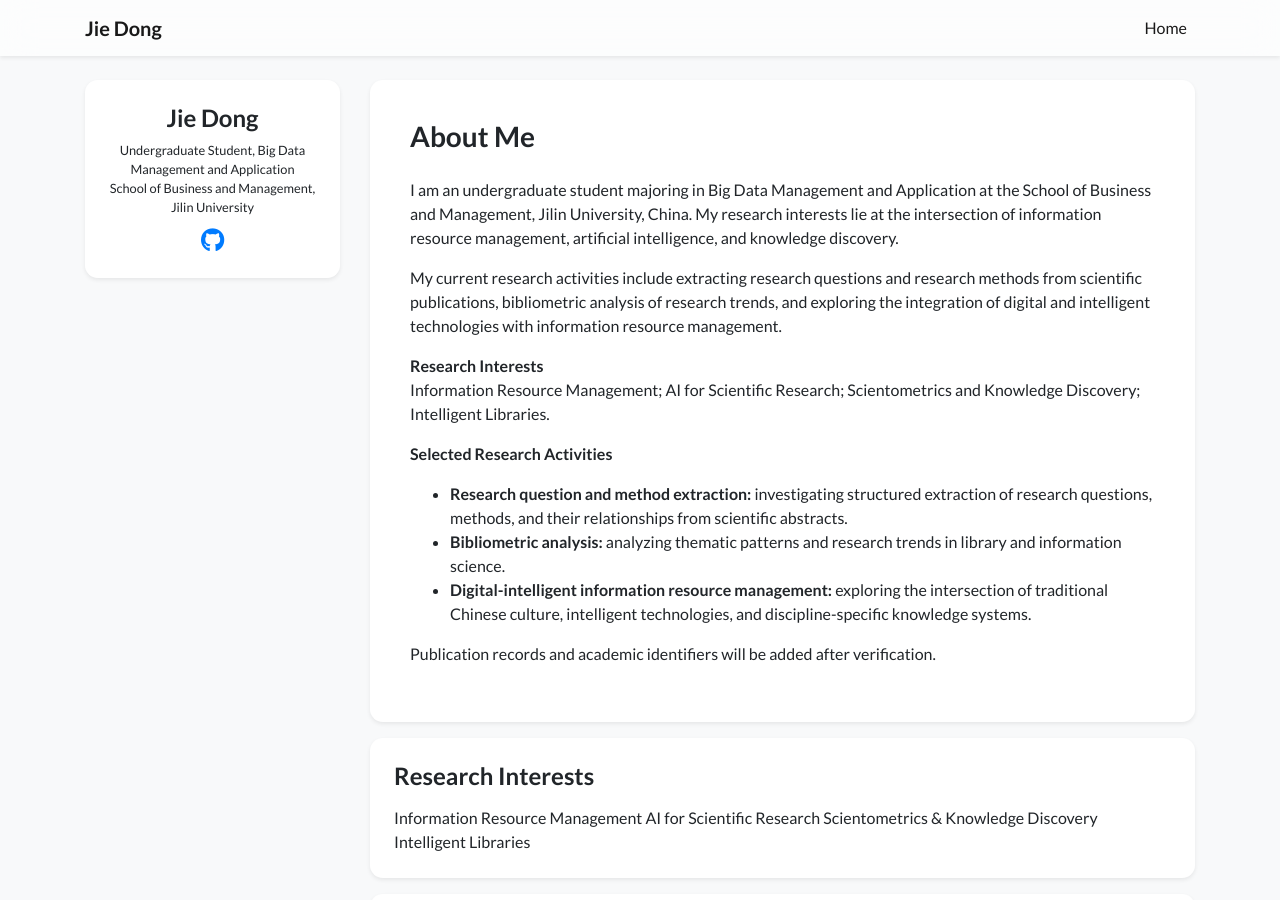
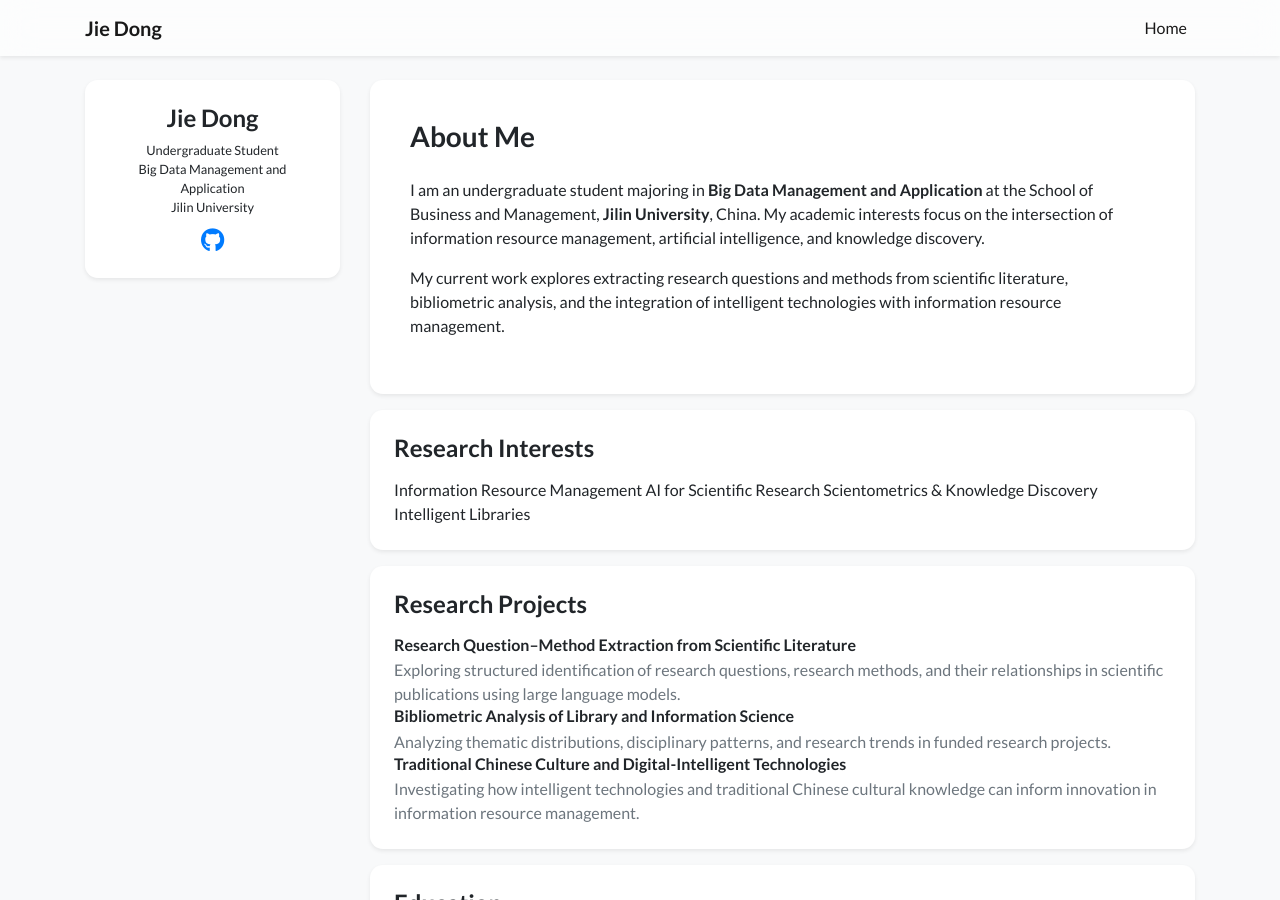
Before and after one commit to The-Tracker/The-Tracker.github.io, a Jekyll site: the page built from index.html, in a window 1280 px wide and 900 px high. Built offline with Jekyll 4.4.1, drawn with Linux system fonts in a browser that asks for light colours; nearby versions of some CDN libraries; a style sheet for code colours, icons or effects is not loaded.

Commit message:
Refine academic homepage: _data/profile.yml

```diff
--- a/_data/profile.yml
+++ b/_data/profile.yml
@@ -3,50 +3,30 @@ secondary_name: "董洁"
 navbar_name: "Jie Dong"
 
 positions:
-  - name: "Undergraduate Student, Big Data Management and Application"
-  - name: "School of Business and Management, Jilin University"
+  - name: "Undergraduate Student"
+  - name: "Big Data Management and Application"
+  - name: "Jilin University"
 
-# Add a contact email when you choose an address to publish.
 email: ""
 github: "The-Tracker"
 # orcid: "YOUR_REAL_ORCID_ID"
 # gscholar: "YOUR_REAL_GOOGLE_SCHOLAR_ID"
+# portrait_url: "/assets/images/photos/portrait.jpg"
 # cv_link: "/assets/files/CV.pdf"
 
 short_bio_text_justify: false
 short_bio: >-
   <p>
-    I am an undergraduate student majoring in Big Data Management and Application
-    at the School of Business and Management, Jilin University, China.
-    My research interests lie at the intersection of information resource management,
+    I am an undergraduate student majoring in <strong>Big Data Management and Application</strong>
+    at the School of Business and Management, <strong>Jilin University</strong>, China.
+    My academic interests focus on the intersection of information resource management,
     artificial intelligence, and knowledge discovery.
   </p>
   <p>
-    My current research activities include extracting research questions and research
-    methods from scientific publications, bibliometric analysis of research trends,
-    and exploring the integration of digital and intelligent technologies
+    My current work explores extracting research questions and methods from scientific
+    literature, bibliometric analysis, and the integration of intelligent technologies
     with information resource management.
   </p>
-  <p><strong>Research Interests</strong><br>
-    Information Resource Management; AI for Scientific Research;
-    Scientometrics and Knowledge Discovery; Intelligent Libraries.
-  </p>
-  <p><strong>Selected Research Activities</strong></p>
-  <ul>
-    <li><strong>Research question and method extraction:</strong> investigating
-    structured extraction of research questions, methods, and their relationships
-    from scientific abstracts.</li>
-    <li><strong>Bibliometric analysis:</strong> analyzing thematic patterns
-    and research trends in library and information science.</li>
-    <li><strong>Digital-intelligent information resource management:</strong>
-    exploring the intersection of traditional Chinese culture,
-    intelligent technologies, and discipline-specific knowledge systems.</li>
-  </ul>
-  <p>Publication records and academic identifiers will be added after verification.</p>
-
-# Do not show the template author's sample photograph.
-# Upload your own photo to assets/images/photos/portrait.jpg, then uncomment:
-# portrait_url: /assets/images/photos/portrait.jpg
 
 education:
   - name: "Jilin University"
```
